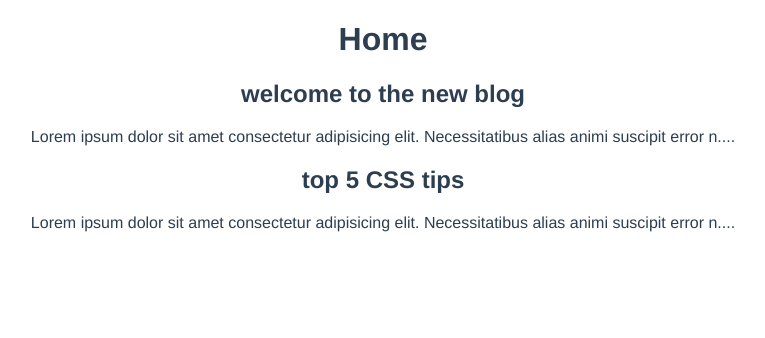
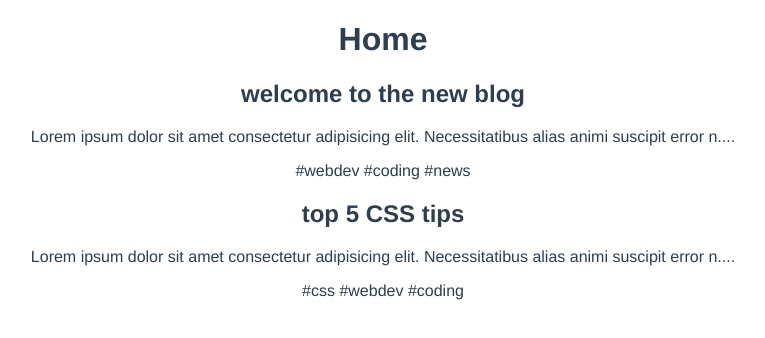
Before and after one commit to Lu-Smith/vue_blog, a Vue app: page / in a window 1280 px wide. Shown: the top 338 px of the page, without its empty margins (257-1022 px from the left). Built offline with nearby package versions, Linux system fonts and the light colour scheme; data requests are answered from the project's data file.

Commit message:
Updated SinglePost.vue

```diff
--- a/src/components/SinglePost.vue
+++ b/src/components/SinglePost.vue
@@ -2,6 +2,9 @@
     <div class="post">
         <h2>{{ post.title }}</h2>
         <p>{{ snippet }}</p>
+        <span v-for="tag in post.tags" :key="tag">
+        #{{ tag }}
+        </span>
     </div>
 </template>
 
```
